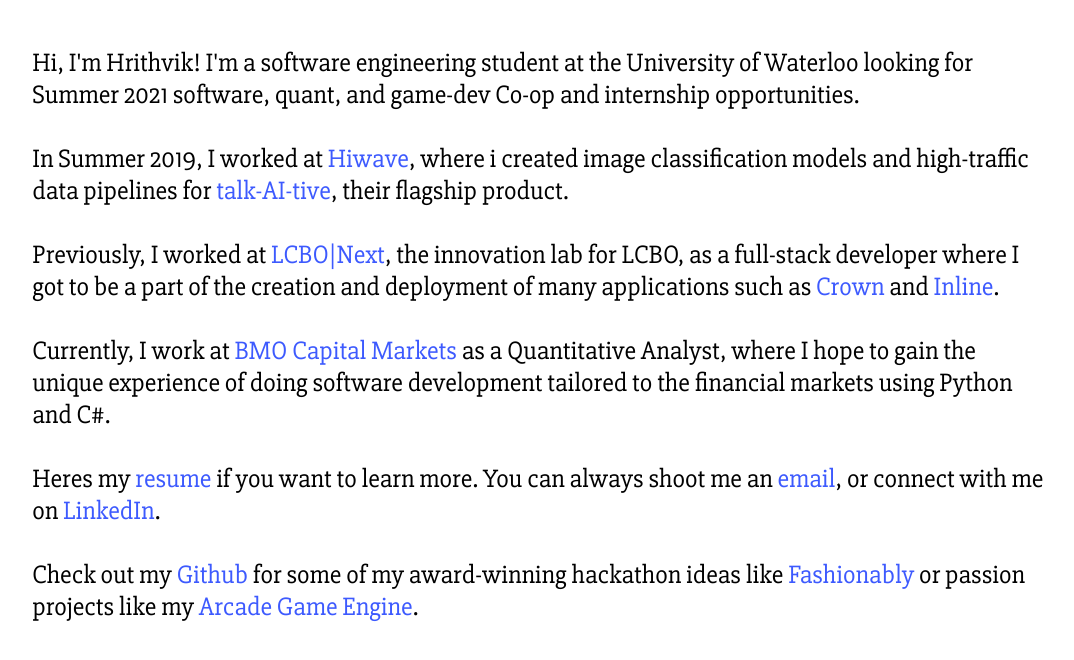
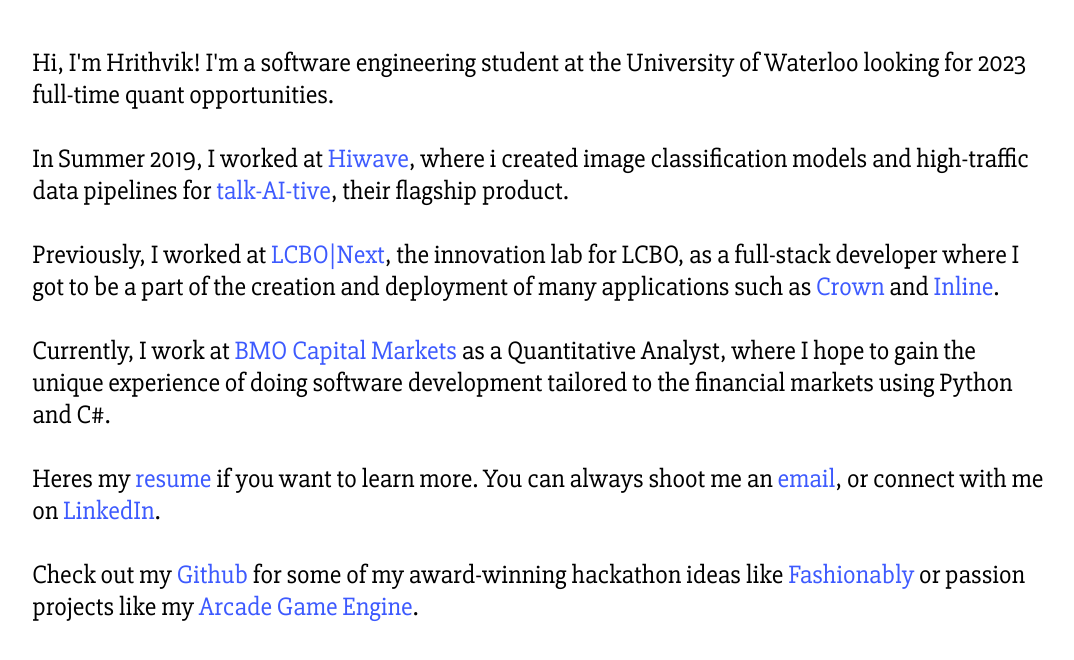
Before and after one commit to Hrithvik-Alex/hrithvik-alex.github.io, a plain HTML site: page index.html in a window 1280 px wide. Shown: the part 98-758 px from the top of the page, without its empty margins (39-1113 px from the left). Drawn offline with Linux system fonts and the light colour scheme.

Commit message:
Update index.html

```diff
--- a/index.html
+++ b/index.html
@@ -15,7 +15,7 @@
         <div class="container">
             <h1>Hrithvik Alex</h1>
             Hi, I'm Hrithvik! I'm a software engineering student at the University of
-            Waterloo looking for Summer 2021 software, quant, and game-dev Co-op and internship opportunities.
+            Waterloo looking for 2023 full-time quant opportunities.
             <br /><br />
             In Summer 2019, I worked at <a href="https://www.talkaitive.com/company" target="_blank">Hiwave</a>,
             where i created image classification models and high-traffic data pipelines for
```
